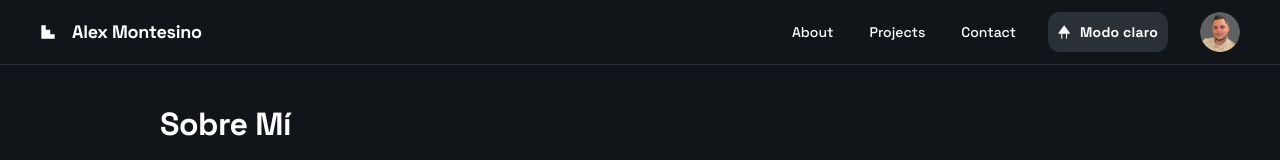
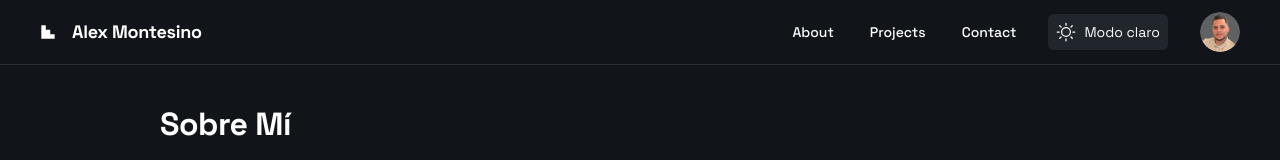
Before and after one commit to Alexmontesino96/portfolio, a React (Vite) app: page /about in a window 1280 px wide. Shown: the top 160 px of the page. Built offline with nearby package versions, Linux system fonts and the light colour scheme.

Commit message:
Mejorado estilo del menú móvil y corregidos iconos de tema

```diff
--- a/src/components/Header.jsx
+++ b/src/components/Header.jsx
@@ -59,29 +59,22 @@ function Header() {
           <Link to="/contact" className={`${isDarkMode ? 'text-white hover:text-[--violet-9]' : 'text-[#111418] hover:text-[--violet-9]'} text-sm font-medium leading-normal transition-colors`}>Contact</Link>
         </div>
         <div className="flex gap-2">
-          {isDarkMode ? (
-            <button
-              onClick={toggleTheme}
-              className="flex max-w-[480px] cursor-pointer items-center justify-center overflow-hidden rounded-xl h-10 bg-[#293038] text-white gap-2 text-sm font-bold leading-normal tracking-[0.015em] min-w-0 px-2.5 hover:bg-[--violet-9] transition-colors"
-              aria-label="Cambiar a modo claro"
-            >
-              <svg viewBox="0 0 16 16" width="14" height="14" fill="currentColor" xmlns="http://www.w3.org/2000/svg">
-                <path d="M7.52.93c-.21-.296-.683-.296-.891 0l-6.157 8.26c-.228.304-.053.724.304.724h2.917v5.097c0 .268.14.532.395.595.41.1.824-.118.824-.595V9.914h4.235v5.097c0 .268.14.532.394.595.41.1.824-.118.824-.595V9.914h2.918c.356 0 .531-.422.303-.724L7.52.929z"></path>
+          <button
+            className={`p-2 rounded-md flex items-center gap-2 transition-all ${isDarkMode ? 'bg-[#21262D] text-white hover:bg-[#30363D]' : 'bg-[#F0F0F0] hover:bg-[#E0E0E0]'}`}
+            onClick={() => setIsDarkMode(!isDarkMode)}
+            aria-label={isDarkMode ? "Cambiar a modo claro" : "Cambiar a modo oscuro"}
+          >
+            {isDarkMode ? (
+              <svg xmlns="http://www.w3.org/2000/svg" width="20px" height="20px" fill="currentColor" viewBox="0 0 256 256">
+                <path d="M120,40V16a8,8,0,0,1,16,0V40a8,8,0,0,1-16,0Zm72,88a64,64,0,1,1-64-64A64.07,64.07,0,0,1,192,128Zm-16,0a48,48,0,1,0-48,48A48.05,48.05,0,0,0,176,128ZM58.34,69.66A8,8,0,0,0,69.66,58.34l-16-16A8,8,0,0,0,42.34,53.66Zm0,116.68-16,16a8,8,0,0,0,11.32,11.32l16-16a8,8,0,0,0-11.32-11.32ZM192,72a8,8,0,0,0,5.66-2.34l16-16a8,8,0,0,0-11.32-11.32l-16,16A8,8,0,0,0,192,72Zm5.66,114.34a8,8,0,0,0-11.32,11.32l16,16a8,8,0,0,0,11.32-11.32ZM48,128a8,8,0,0,0-8-8H16a8,8,0,0,0,0,16H40A8,8,0,0,0,48,128Zm80,80a8,8,0,0,0-8,8v24a8,8,0,0,0,16,0V216A8,8,0,0,0,128,208Zm112-88H216a8,8,0,0,0,0,16h24a8,8,0,0,0,0-16Z"></path>
               </svg>
-              <span className="text-sm">Modo claro</span>
-            </button>
-          ) : (
-            <button
-              onClick={toggleTheme}
-              className="flex max-w-[480px] cursor-pointer items-center justify-center overflow-hidden rounded-xl h-10 bg-[#e0e0e0] text-[#111418] gap-2 text-sm font-bold leading-normal tracking-[0.015em] min-w-0 px-2.5 hover:bg-[--violet-9] hover:text-white transition-colors"
-              aria-label="Cambiar a modo oscuro"
-            >
-              <svg viewBox="0 0 16 16" width="14" height="14" fill="currentColor" xmlns="http://www.w3.org/2000/svg">
-                <path d="M6 .278a.768.768 0 0 1 .08.858 7.208 7.208 0 0 0-.878 3.46c0 4.021 3.278 7.277 7.318 7.277.527 0 1.04-.055 1.533-.16a.787.787 0 0 1 .81.316.733.733 0 0 1-.031.893A8.349 8.349 0 0 1 8.344 16C3.734 16 0 12.286 0 7.71 0 4.266 2.114 1.312 5.124.06A.752.752 0 0 1 6 .278z"></path>
+            ) : (
+              <svg xmlns="http://www.w3.org/2000/svg" width="20px" height="20px" fill="currentColor" viewBox="0 0 256 256">
+                <path d="M233.54,142.23a8,8,0,0,0-8-2,88.08,88.08,0,0,1-109.8-109.8,8,8,0,0,0-10-10,104.84,104.84,0,0,0-52.91,37A104,104,0,0,0,136,224a103.09,103.09,0,0,0,62.52-20.88,104.84,104.84,0,0,0,37-52.91A8,8,0,0,0,233.54,142.23ZM188.9,190.34A88,88,0,0,1,65.66,67.11a89,89,0,0,1,31.4-26A106,106,0,0,0,96,56,104.11,104.11,0,0,0,200,160a106,106,0,0,0,14.92-1.06A89,89,0,0,1,188.9,190.34Z"></path>
               </svg>
-              <span className="text-sm">Modo oscuro</span>
-            </button>
-          )}
+            )}
+            <span className="text-sm">{isDarkMode ? "Modo claro" : "Modo oscuro"}</span>
+          </button>
         </div>
         <div
           className="bg-center bg-no-repeat aspect-square bg-cover rounded-full size-10"
@@ -115,7 +108,15 @@ function Header() {
             ? 'rgba(13, 17, 23, 0.98)'
             : 'rgba(245, 245, 245, 0.98)',
           backdropFilter: isMenuOpen ? 'blur(10px)' : 'none',
-          WebkitBackdropFilter: isMenuOpen ? 'blur(10px)' : 'none'
+          WebkitBackdropFilter: isMenuOpen ? 'blur(10px)' : 'none',
+          position: 'fixed',
+          top: 0,
+          left: 0,
+          right: 0,
+          bottom: 0,
+          width: '100vw',
+          height: '100vh',
+          zIndex: 40
         }}
         onClick={(e) => {
           // Cerrar el menú al tocar el fondo
@@ -127,7 +128,7 @@ function Header() {
         <nav className="flex flex-col items-center gap-8 py-8">
           <Link
             to="/about"
-            className={`${isDarkMode ? 'text-white' : 'text-[#111418]'} text-xl font-medium hover:text-[--violet-9] transition-colors py-2 px-4 active:opacity-70 touch-manipulation`}
+            className={`${isDarkMode ? 'text-white' : 'text-[#111418]'} text-xl font-medium hover:text-[--violet-9] transition-colors py-4 px-8 active:opacity-70 touch-manipulation rounded-xl ${isDarkMode ? 'bg-[#161B22]/50' : 'bg-white/20'}`}
             onClick={() => setIsMenuOpen(false)}
             style={{ WebkitTapHighlightColor: 'transparent' }}
           >
@@ -135,7 +136,7 @@ function Header() {
           </Link>
           <Link
             to="/projects"
-            className={`${isDarkMode ? 'text-white' : 'text-[#111418]'} text-xl font-medium hover:text-[--violet-9] transition-colors py-2 px-4 active:opacity-70 touch-manipulation`}
+            className={`${isDarkMode ? 'text-white' : 'text-[#111418]'} text-xl font-medium hover:text-[--violet-9] transition-colors py-4 px-8 active:opacity-70 touch-manipulation rounded-xl ${isDarkMode ? 'bg-[#161B22]/50' : 'bg-white/20'}`}
             onClick={() => setIsMenuOpen(false)}
             style={{ WebkitTapHighlightColor: 'transparent' }}
           >
@@ -143,7 +144,7 @@ function Header() {
           </Link>
           <Link
             to="/contact"
-            className={`${isDarkMode ? 'text-white' : 'text-[#111418]'} text-xl font-medium hover:text-[--violet-9] transition-colors py-2 px-4 active:opacity-70 touch-manipulation`}
+            className={`${isDarkMode ? 'text-white' : 'text-[#111418]'} text-xl font-medium hover:text-[--violet-9] transition-colors py-4 px-8 active:opacity-70 touch-manipulation rounded-xl ${isDarkMode ? 'bg-[#161B22]/50' : 'bg-white/20'}`}
             onClick={() => setIsMenuOpen(false)}
             style={{ WebkitTapHighlightColor: 'transparent' }}
           >
@@ -163,11 +164,11 @@ function Header() {
               style={{ WebkitTapHighlightColor: 'transparent' }}
             >
               {isDarkMode ? (
-                <svg xmlns="http://www.w3.org/2000/svg" width="20px" height="20px" fill="currentColor" viewBox="0 0 256 256">
-                  <path d="M120,40V16a8,8,0,0,1,16,0V40a8,8,0,0,1-16,0Zm72,88a64,64,0,1,1-64-64A64.07,64.07,0,0,1,192,128Zm-16,0a48,48,0,1,0-48,48A48.05,48.05,0,0,0,176,128ZM58.34,69.66A8,8,0,0,0,69.66,58.34l-16-16A8,8,0,0,0,42.34,53.66Zm0,116.68-16,16a8,8,0,0,0,11.32,11.32l16-16a8,8,0,0,0-11.32-11.32ZM192,72a8,8,0,0,0,5.66-2.34l16-16a8,8,0,0,0-11.32-11.32l-16,16A8,8,0,0,0,192,72Zm5.66,114.34a8,8,0,0,0-11.32,11.32l16,16a8,8,0,0,0,11.32-11.32ZM48,128a8,8,0,0,0-8-8H16a8,8,0,0,0,0,16H40A8,8,0,0,0,48,128Zm80,80a8,8,0,0,0-8,8v24a8,8,0,0,0,16,0V216A8,8,0,0,0,128,208Zm112-88H216a8,8,0,0,0,0,16h24a8,8,0,0,0,0-16Z"></path>
+                <svg xmlns="http://www.w3.org/2000/svg" width="24" height="24" viewBox="0 0 24 24" fill="currentColor">
+                  <path d="M12 0c-6.626 0-12 5.373-12 12 0 5.302 3.438 9.8 8.207 11.387.599.111.793-.261.793-.577v-2.234c-3.338.726-4.033-1.416-4.033-1.416-.546-1.387-1.333-1.756-1.333-1.756-1.089-.745.083-.729.083-.729 1.205.084 1.839 1.237 1.839 1.237 1.07 1.834 2.807 1.304 3.492.997.107-.775.418-1.305.762-1.604-2.665-.305-5.467-1.334-5.467-5.931 0-1.311.469-2.381 1.236-3.221-.124-.303-.535-1.524.117-3.176 0 0 1.008-.322 3.301 1.23.957-.266 1.983-.399 3.003-.404 1.02.005 2.047.138 3.006.404 2.291-1.552 3.297-1.23 3.297-1.23.653 1.653.242 2.874.118 3.176.77.84 1.235 1.911 1.235 3.221 0 4.609-2.807 5.624-5.479 5.921.43.372.823 1.102.823 2.222v3.293c0 .319.192.694.801.576 4.765-1.589 8.199-6.086 8.199-11.386 0-6.627-5.373-12-12-12z"/>
                 </svg>
               ) : (
-                <svg xmlns="http://www.w3.org/2000/svg" width="20px" height="20px" fill="currentColor" viewBox="0 0 256 256">
+                <svg xmlns="http://www.w3.org/2000/svg" width="24" height="24" viewBox="0 0 24 24" fill="currentColor">
                   <path d="M233.54,142.23a8,8,0,0,0-8-2,88.08,88.08,0,0,1-109.8-109.8,8,8,0,0,0-10-10,104.84,104.84,0,0,0-52.91,37A104,104,0,0,0,136,224a103.09,103.09,0,0,0,62.52-20.88,104.84,104.84,0,0,0,37-52.91A8,8,0,0,0,233.54,142.23ZM188.9,190.34A88,88,0,0,1,65.66,67.11a89,89,0,0,1,31.4-26A106,106,0,0,0,96,56,104.11,104.11,0,0,0,200,160a106,106,0,0,0,14.92-1.06A89,89,0,0,1,188.9,190.34Z"
                   ></path>
                 </svg>
```
